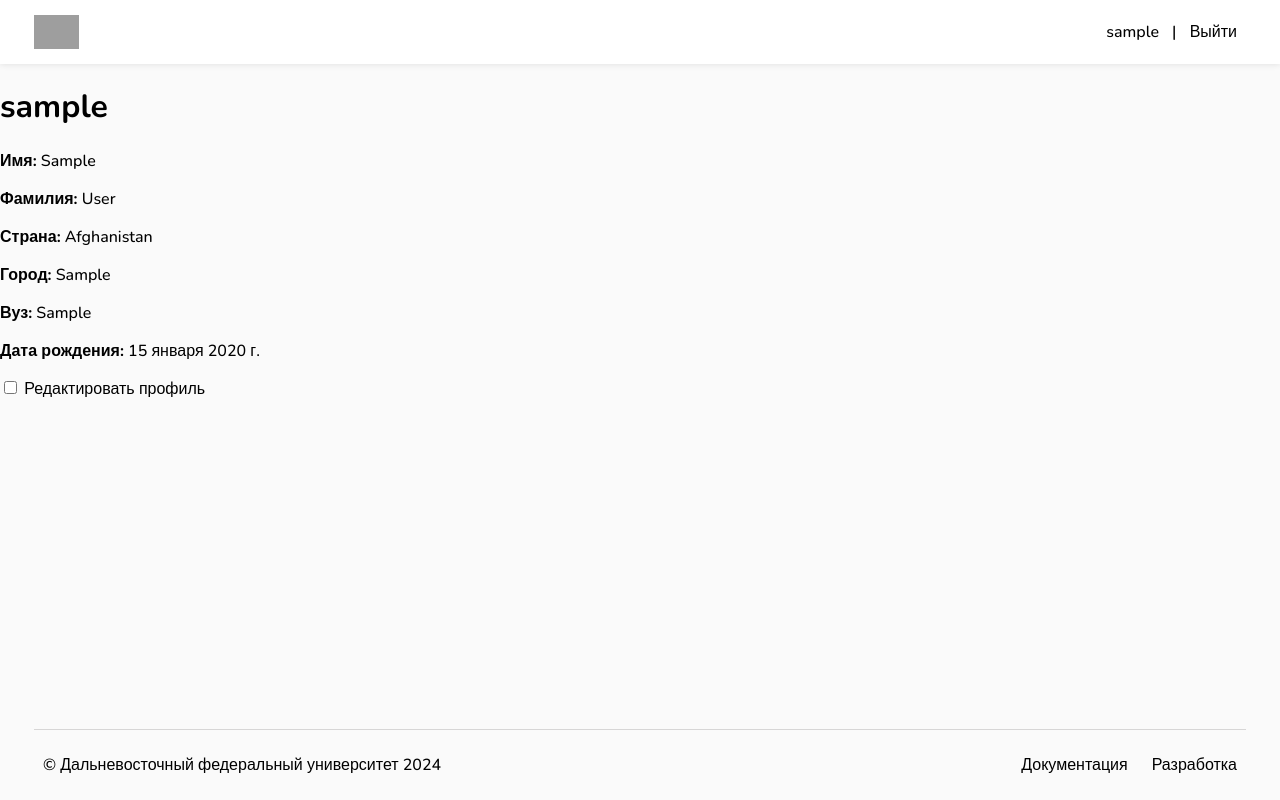
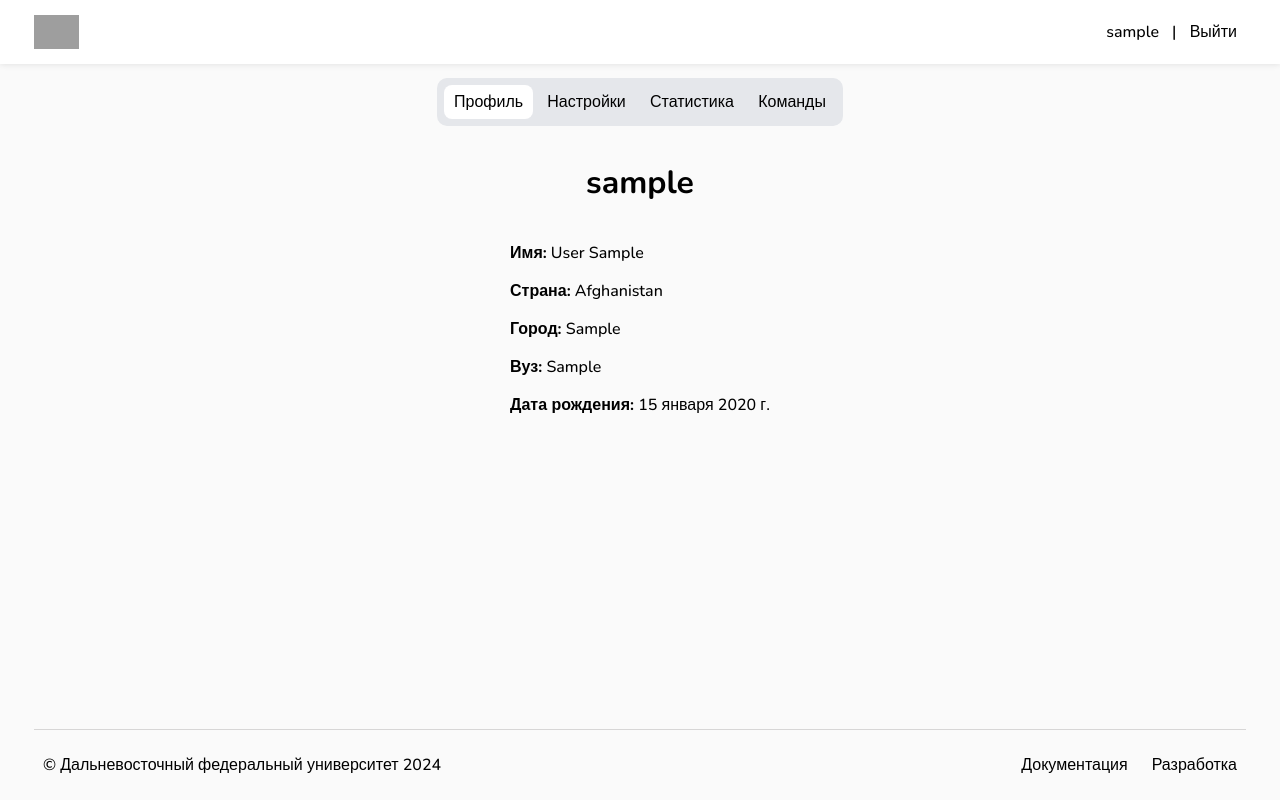
Before and after one commit to AlexMarchu/ACJ, a Django app: a page that uses templates/content_base.html in a window 1280 px wide. Run offline with Django 5.2, Linux system fonts and the light colour scheme; a user stored in the database is signed in; data comes from the database, SQL or seed files in the repository; tables that the repository leaves empty hold one stand-in row (values such as "Sample post"); grey boxes are pictures that could not be loaded.

Commit message:
start dev profile templates

```diff
--- a/static/css/base.css
+++ b/static/css/base.css
@@ -27,12 +27,13 @@ header {
     justify-content: space-between;
 }
 
-header #logo {
+header #logo-svg {
     height: 70%;
 }
 
 main {
     height: 100%;
+    padding: 0px var(--side-padding);
 }
 
 footer {
@@ -46,7 +47,7 @@ footer {
     padding-left: 9px;
 }
 
-footer #links {
+footer #footer-actions {
     display: flex;
     flex-direction: row;
     column-gap: 6px;
--- /dev/null
+++ b/static/css/profile.css
@@ -0,0 +1,22 @@
+main {
+    display: flex;
+    flex-direction: column;
+    align-items: center;
+}
+
+#navbar {
+    padding: 13px 7px;
+    margin: 14px 0px;
+    background-color: #e5e7eb;
+    width: fit-content;
+    border-radius: 10px;
+}
+
+#navbar .navbar-item {
+    padding: 6px 10px;
+    border-radius: 8px;
+}
+
+#navbar .selected-navbar-item {
+    background-color: #ffffff;
+}
--- a/templates/content_base.html
+++ b/templates/content_base.html
@@ -11,12 +11,16 @@
 </head>
 <body>
     <header>
-        <object id="logo" data="{% static 'icons/logo.svg' %}" type="image/svg+xml"></object>
-        <div id="actions">
+        <object id="logo-svg" data="{% static 'icons/logo.svg' %}" type="image/svg+xml"></object>
+        <div id="header-actions">
             {% if user.is_authenticated %}
-                <a class="no-decoration default-btn" href="" >{{ user.username }}</a> | <a class="no-decoration default-btn" href="{% url 'login' %}">Выйти</a>
+                <a class="no-decoration default-btn" href="{% url 'profile' user.username %}" >{{ user.username }}</a>
+                 |
+                <a class="no-decoration default-btn" href="{% url 'login' %}">Выйти</a>
             {% else %}
-                <a class="no-decoration default-btn" href="{% url 'login' %}" >Войти</a> | <a class="no-decoration default-btn" href="{% url 'register' %}">Зарегистрироваться</a>
+                <a class="no-decoration default-btn" href="{% url 'login' %}" >Войти</a>
+                 |
+                <a class="no-decoration default-btn" href="{% url 'register' %}">Зарегистрироваться</a>
             {% endif %}
         </div>
     </header>
@@ -28,7 +32,7 @@
 
     <footer>
         <p>&copy; Дальневосточный федеральный университет 2024</p>
-        <div id="links">
+        <div id="footer-actions">
             <a class="no-decoration default-btn" href="https://github.com/AlexMarchu/ACJ">Документация</a>
             <a class="no-decoration default-btn" href="https://github.com/AlexMarchu/ACJ">Разработка</a>
         </div>
--- /dev/null
+++ b/templates/profiles/profile.html
@@ -0,0 +1,13 @@
+{% extends 'profiles/profile_base.html' %}
+
+{% block inner-content %}
+    <h1>{{ profile_owner.username }}</h1>
+    <div>
+        <p><strong>Имя:</strong> {{ profile_owner.last_name }} {{ profile_owner.first_name }}</p>
+        <p><strong>Страна:</strong> {{ profile_owner.country }}</p>
+        <p><strong>Город:</strong> {{ profile_owner.city }}</p>
+        <p><strong>Вуз:</strong> {{ profile_owner.institution }}</p>
+        <p><strong>Дата рождения:</strong> {{ profile_owner.birth_date }}</p>
+    </div>
+    <script>selectNavbarItem("profile");</script>
+{% endblock %}
--- /dev/null
+++ b/templates/profiles/profile_base.html
@@ -0,0 +1,26 @@
+{% extends 'content_base.html' %}
+{% load static %}
+
+{% block title %}
+    {{ profile_owner.username }}
+{% endblock %}
+
+{% block content %}
+    <link rel="stylesheet" href="{% static 'css/profile.css' %}">
+    <script>
+        function selectNavbarItem(item) {
+            document.getElementById(`${item}-item`).classList.add("selected-navbar-item");
+        }
+    </script>
+
+    <div id="navbar">
+        <a class="no-decoration navbar-item" id="profile-item">Профиль</a>
+        {% if user == profile_owner %}
+            <a class="no-decoration navbar-item" id="settings-item">Настройки</a>
+        {% endif %}
+        <a class="no-decoration navbar-item" id="statistics-item">Статистика</a>
+        <a class="no-decoration navbar-item" id="teams-item">Команды</a>
+    </div>
+    {% block inner-content %}
+    {% endblock %}
+{% endblock %}
--- /dev/null
+++ b/templates/profiles/statistics.html
@@ -0,0 +1,5 @@
+{% extends 'profiles/profile_base.html' %}
+
+{% block inner-content %}
+    <script>selectNavbarItem("statistics");</script>
+{% endblock %}
--- /dev/null
+++ b/templates/profiles/teams.html
@@ -0,0 +1,5 @@
+{% extends 'profiles/profile_base.html' %}
+
+{% block inner-content %}
+    <script>selectNavbarItem("teams");</script>
+{% endblock %}
--- a/templates/users/profile.html
+++ /dev/null
@@ -1,43 +0,0 @@
-{% extends 'content_base.html' %}
-{% load static %}
-
-{% block title %}
-    {{ profile_owner.username }}
-{% endblock %}
-
-
-{% block content %}
-    <h1>{{ profile_owner.username }}</h1>
-
-    <div>
-        <p><strong>Имя:</strong> {{ profile_owner.first_name }}</p>
-        <p><strong>Фамилия:</strong> {{ profile_owner.last_name }}</p>
-        <p><strong>Страна:</strong> {{ profile_owner.country }}</p>
-        <p><strong>Город:</strong> {{ profile_owner.city }}</p>
-        <p><strong>Вуз:</strong> {{ profile_owner.institution }}</p>
-        <p><strong>Дата рождения:</strong> {{ profile_owner.birth_date }}</p>
-    </div>
-
-    {% if is_owner %}
-        <div>
-            <label>
-                <input type="checkbox" id="profile-edit-toggle">
-                Редактировать профиль
-            </label>
-        </div>
-
-        <div id="profile-edit-form" style="display: none; border: 1px solid #ccc; border-radius: 10px; padding: 20px; margin-top: 20px;">
-            <form method="post">
-                {% csrf_token %}
-                {{ form.as_p }}
-                <button type="submit" class="btn btn-primary">Сохранить</button>
-            </form>
-        </div>
-    {% endif %}
-
-    <script>
-        document.getElementById('profile-edit-toggle').addEventListener('change', function() {
-            document.getElementById('profile-edit-form').style.display = this.checked ? 'block' : 'none';
-        });
-    </script>
-{% endblock %}
--- a/users/views.py
+++ b/users/views.py
@@ -150,4 +150,4 @@ def profile_view(request, username):
         'form': form,
     }
 
-    return render(request, 'users/profile.html', context)
+    return render(request, 'profiles/profile.html', context)
```
Also changed, not shown: templates/profiles/settings.html (added, +19 -0 lines), problems/migrations/0005_alter_test_problem_alter_test_stdin.py (added).
